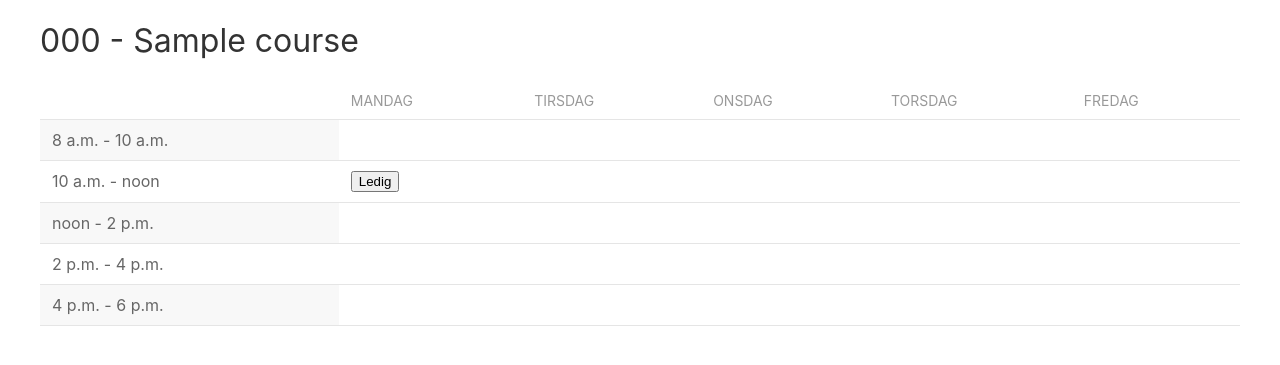
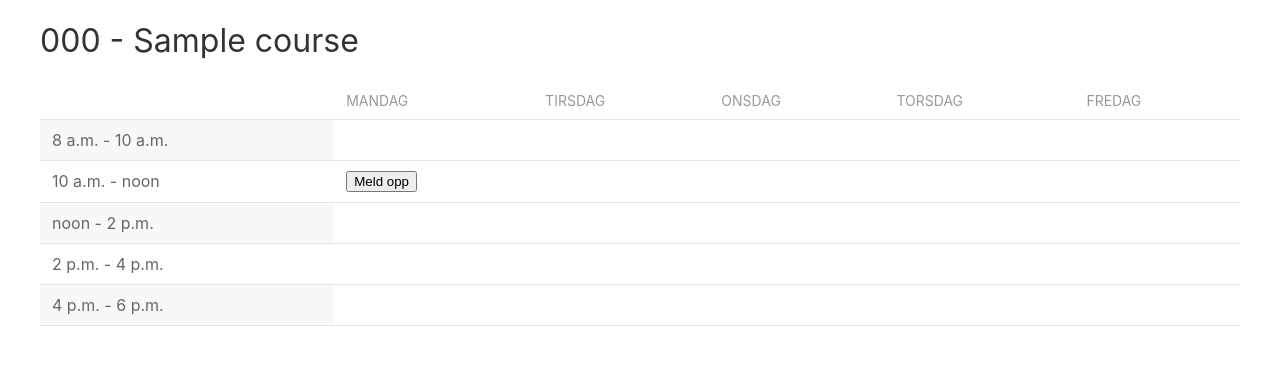
Before and after one commit to MattisTrygstad/Programvareutvikling-itsBooking, a Django app: a page that uses booking/templates/booking/table_skeleton.html in a window 1280 px wide. Shown: the top 365 px of the page. Run offline with Django 3.2, Linux system fonts and the light colour scheme; tables that the repository leaves empty hold one stand-in row (values such as "Sample post").

Commit message:
meld opp/av vises korrekt ved refresh av siden for studass

```diff
--- a/booking/templates/booking/table_skeleton.html
+++ b/booking/templates/booking/table_skeleton.html
@@ -26,7 +26,12 @@
                                 onchange="update_min_assistants(this, this.id, this.value);">
                             {% else %}
                                 <input type="button" name="add assistans" id="{{ booking_interval.nk }}"
-                                onclick="make_assistants_available(this, this.id);" value="Ledig">
+                                onclick="make_assistants_available(this, this.id);"
+                                {% if request.user in booking_interval.assistants.all %}
+                                value="Meld av"
+                                {% else %}
+                                value="Meld opp"
+                                {% endif %}>
                             {% endif %}
                         </td>
                     {% endfor %}
```
